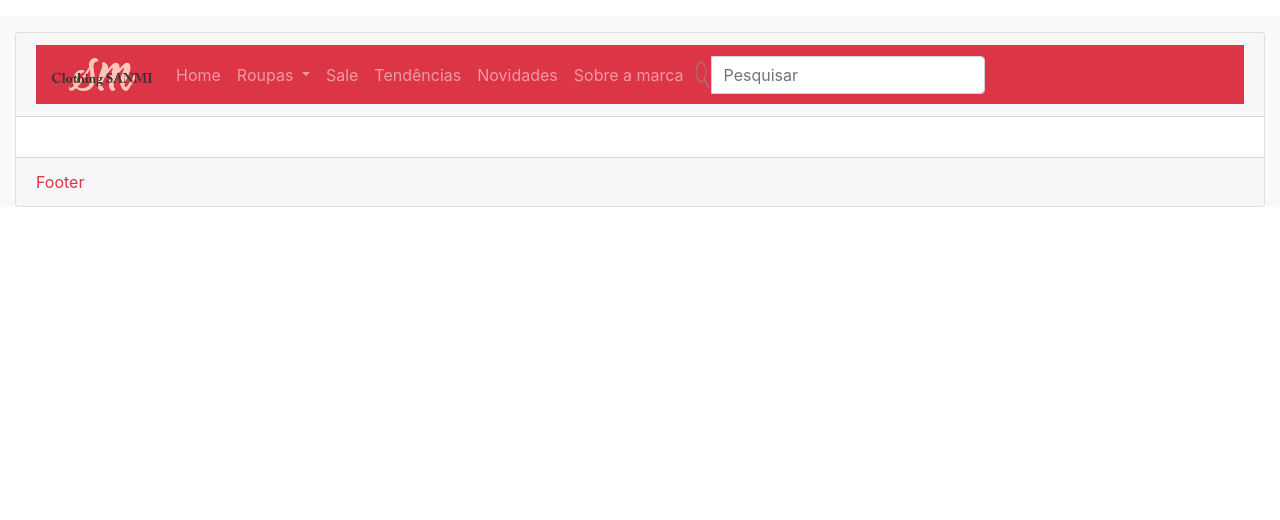
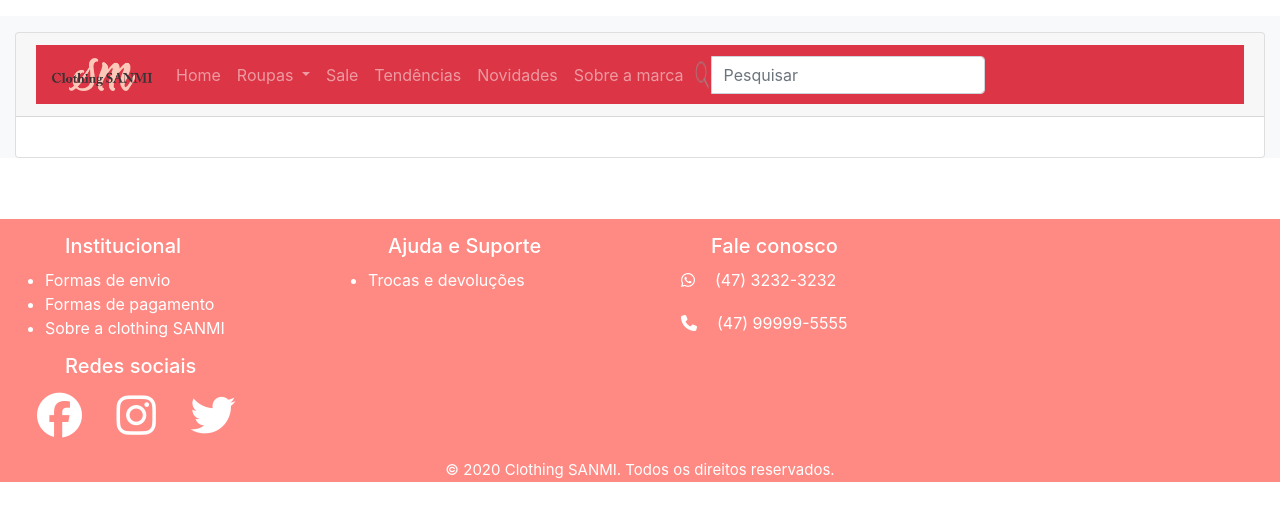
Before and after one commit to MineiaMaschio/clothingSanmi, a plain HTML site: page index.html in a window 1280 px wide. Drawn offline with nearby package versions, Linux system fonts and the light colour scheme.

Commit message:
criado o rodape do site, necessario um ajuste neles

```diff
--- /dev/null
+++ b/css/login.css
@@ -0,0 +1,32 @@
+body{
+    background-color: #fff;
+}
+
+header{
+    background-color: #ff8a84;
+    height: 100px;
+    margin-bottom: 45px;
+}
+
+main{
+    border: 2px solid black;
+    width: 1008px;
+    margin: 0 auto;
+    text-align: center;
+}
+
+main section{
+    border: 2px solid black;
+    margin: 0 auto;
+    float: left;
+}
+
+#login{
+    width: 400px;
+    height: 200px;
+}
+
+#novoCadastro{
+    width: 600px;
+    height: 200px;
+}
--- /dev/null
+++ b/css/style.css
@@ -0,0 +1,68 @@
+*{
+    margin: 0;
+    padding: 0px;
+}
+
+main{
+    overflow: auto;
+}
+
+#rodape{
+    margin-top: 45px;
+    background-color: #ff8a84;
+    overflow: auto;
+    color: #fff;
+}
+
+#rodape section{
+    margin: 10px;
+    padding: 5px;
+    width: 303px;
+    height: 100px;
+    float: left;
+}
+
+#rodape ul{
+    margin-left: 30px;
+}
+
+#rodape section ul a{
+    text-decoration: none;
+    color: #fff;
+}
+
+#rodape p{
+    text-align: center;
+    clear: both;
+}
+
+#diretosReservados{
+    margin: 0;
+    display: block;
+    font-size: 15px;
+    margin-top: 20px;
+}
+
+#rodape section h3{
+    margin-left: 50px;
+    margin-bottom: 10px;
+    font-size: 20px;
+}
+
+#faleConosco p i{
+    margin: 0px 20px 7px 20px;
+}
+
+#faleConosco p{
+    text-align: left;
+}
+
+#redeSocial i{
+    font-size: 45px;
+    margin: 5px 15px;
+    color: #fff;
+}
+
+#redeSocial div{
+    padding-left: 7px;
+}
--- a/index.html
+++ b/index.html
@@ -1,5 +1,6 @@
 <!DOCTYPE html>
 <html lang="en">
+
 <head>
     <title>Tela Principal</title>
     <meta charset="UTF-8">
@@ -8,7 +9,10 @@
     <script src="https://ajax.googleapis.com/ajax/libs/jquery/3.5.1/jquery.min.js"></script>
     <script src="https://cdnjs.cloudflare.com/ajax/libs/popper.js/1.16.0/umd/popper.min.js"></script>
     <script src="https://maxcdn.bootstrapcdn.com/bootstrap/4.4.1/js/bootstrap.min.js"></script>
+    <script src="https://kit.fontawesome.com/e9f3d585ef.js" crossorigin="anonymous"></script>
+    <link rel='stylesheet' type='text/css' media='screen' href='css/style.css'>
 </head>
+
 <body>
     <div class="container-fluid pt-3 my-3 bg-light text-danger">
         <div class="card">
@@ -17,7 +21,8 @@
                     <a class="navbar-brand" href="#">
                         <img src="imagens/logoSanmi.png" alt="logo" style="width: 100px;">
                     </a>
-                    <button class="navbar-toggler" type="button" data-toggle="collapse" data-target="#collapsibleNavbar">
+                    <button class="navbar-toggler" type="button" data-toggle="collapse"
+                        data-target="#collapsibleNavbar">
                         <span class="navbar-toggler-icon"></span>
                     </button>
                     <div class="collapse navbar-collapse" id="collapsibleNavbar">
@@ -60,8 +65,48 @@
                 </nav>
             </div>
             <div class="card-body"></div>
-            <div class="card-footer">Footer</div>
         </div>
     </div>
+    <main></main>
+    <footer id="rodape">
+        <section>
+            <h3>Institucional</h3>
+            <ul>
+                <a href="formaEnvio.html">
+                    <li>Formas de envio</li>
+                </a>
+                <a href="formaPagamento.html">
+                    <li>Formas de pagamento</li>
+                </a>
+                <a href="sobre.html">
+                    <li>Sobre a clothing SANMI</li>
+                </a>
+            </ul>
+        </section>
+        <section>
+            <h3>Ajuda e Suporte</h3>
+            <ul>
+                <a href="trocaEDevolucoes.html">
+                    <li>Trocas e devoluções</li>
+                </a>
+            </ul>
+        </section>
+        <section id="faleConosco">
+            <h3>Fale conosco</h3>
+            <p><i class="fab fa-whatsapp"></i>(47) 3232-3232</p>
+            <p><i class="fas fa-phone"></i>(47) 99999-5555</p>
+        </section>
+        <section id="redeSocial">
+            <h3>Redes sociais</h3>
+            <div>
+                <a href="https://www.facebook.com"><i class="fab fa-facebook"></i></a>
+                <a href="https://www.instagram.com"><i class="fab fa-instagram"></i></a>
+                <a href="https://www.twitter.com"><i class="fab fa-twitter"></i></a>
+            </div>
+        </section>
+
+        <p id="diretosReservados">© 2020 Clothing SANMI. Todos os direitos reservados.</p>
+    </footer>
 </body>
+
 </html>
```
Also changed, not shown: css/formaPagamento.css (added, +15 -0 lines), html/formaEnvio.html (added, +53 -0 lines), html/formaPagamento.html (added, +68 -0 lines), html/login.html (added, +85 -0 lines), html/sobre.html (added, +44 -0 lines), html/trocaEDevolucoes.html (added, +55 -0 lines). Lines whose indentation alone changed are shown as unchanged.
